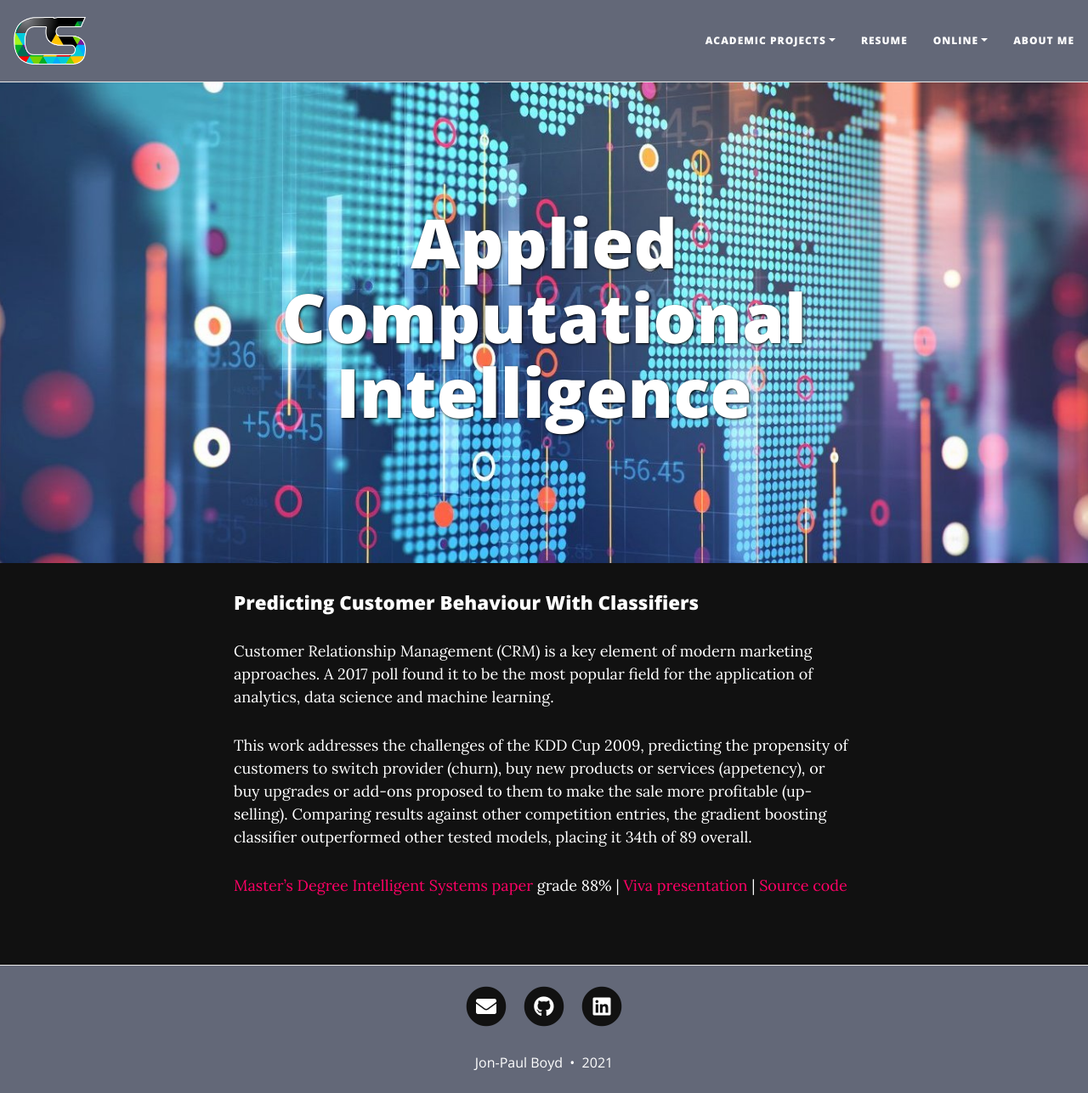
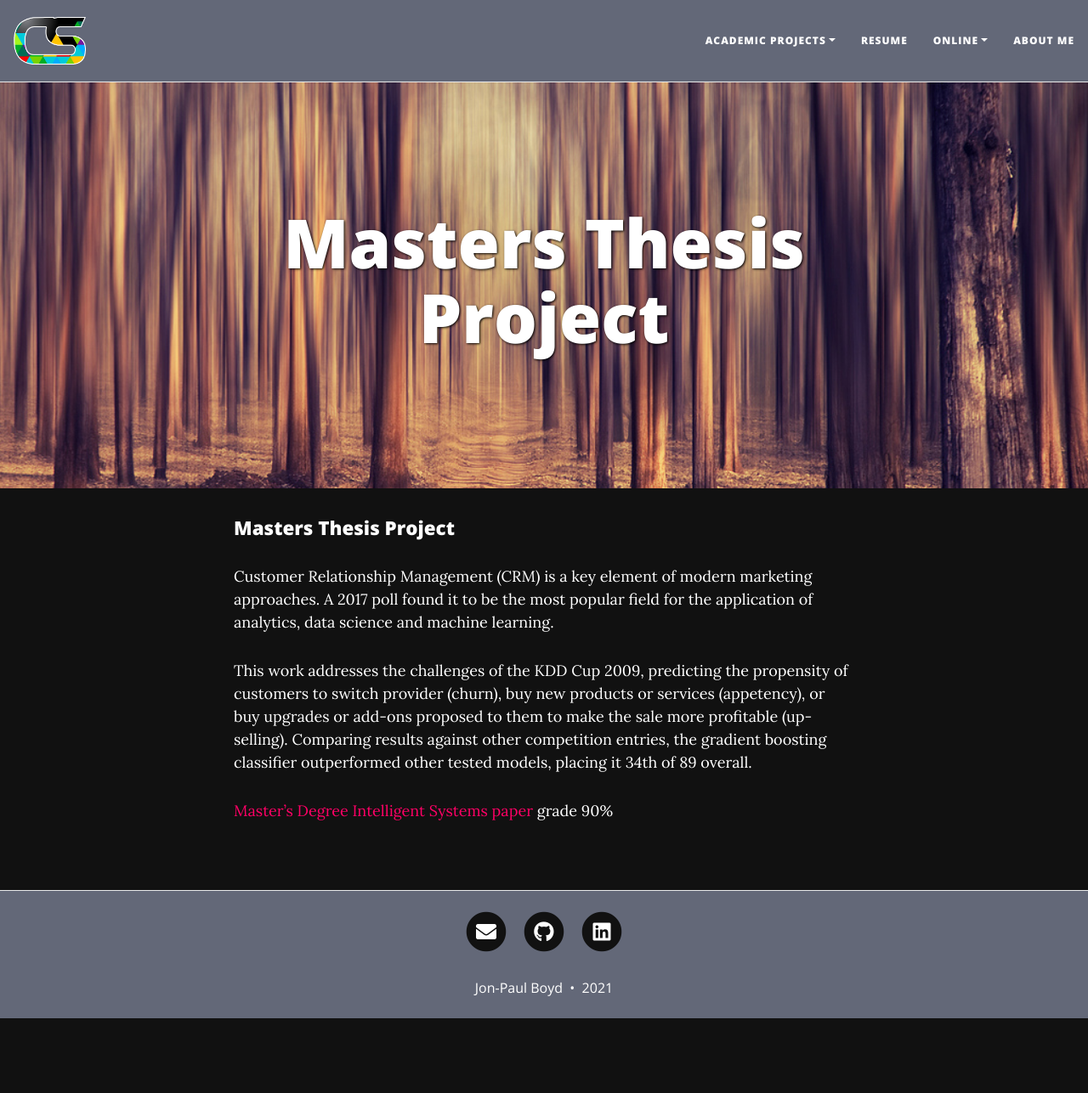
Before and after one commit to corticalstack/corticalstack.github.io, a Jekyll site: the page built from mt.md, in a window 1280 px wide and 1287 px high. Shown: the whole window at 85% size. Built offline with Jekyll 4.4.1, drawn with Linux system fonts in a browser that asks for light colours; nearby versions of some CDN libraries.

Commit message:
Added thesis

```diff
--- a/mt.md
+++ b/mt.md
@@ -1,10 +1,10 @@
 ---
 layout: page
-title: Applied Computational Intelligence
-cover-img: /assets/img/applied-ai.jpg
-tags: [machine learning, ml, ai, crm, classification, data mining, gradient boosting, classifiers, random forest, neural networks, decision trees]
+title: Masters Thesis Project
+cover-img: /assets/img/mt.jpg
+tags: [learning, Covid-19, natural language processing, information retreival, machine learning, BERT, transformers, neural networks, data engineering]
 ---
-### Predicting Customer Behaviour With Classifiers
+### Masters Thesis Project
 Customer Relationship Management (CRM) is a key element of modern marketing approaches. A 2017 poll found it to be the
 most popular field for the application of analytics, data science and machine learning.
 
@@ -13,6 +13,4 @@
 (up-selling). Comparing results against other competition entries, the gradient boosting classifier outperformed other
 tested models, placing it 34th of 89 overall.
 
-[Master's Degree Intelligent Systems paper](https://docs.google.com/viewer?url=https://github.com/corticalstack/corticalstack.github.io/raw/master/docs/aci/Predicting Customer Behaviour With A Variety Of Classifiers.pdf) grade 88%
- | [Viva presentation](https://docs.google.com/viewer?url=https://github.com/corticalstack/corticalstack.github.io/raw/master/docs/aci/Viva Predicting Customer Behaviour.pptx)
- | [Source code](https://github.com/corticalstack/KDDCup2009)
+[Master's Degree Intelligent Systems paper](https://docs.google.com/viewer?url=https://github.com/corticalstack/corticalstack.github.io/raw/master/docs/project/Jon-Paul Boyd Masters Thesis Report COVID-LEAP state-of-the-art information retrieval.pdf) grade 90%
```
Also changed, not shown: _posts/2021-07-17-masters-thesis.md (deleted, +0 -8 lines).
